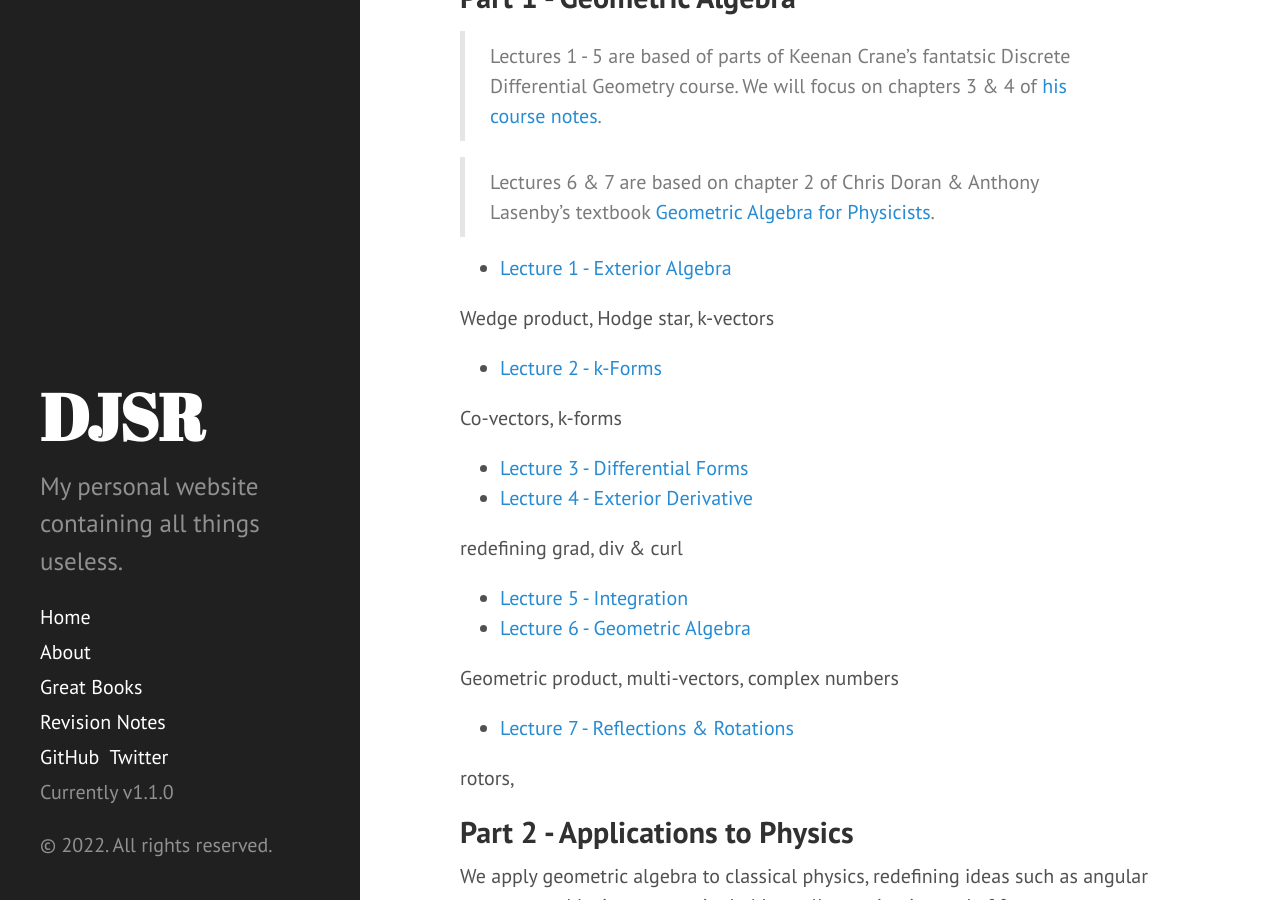
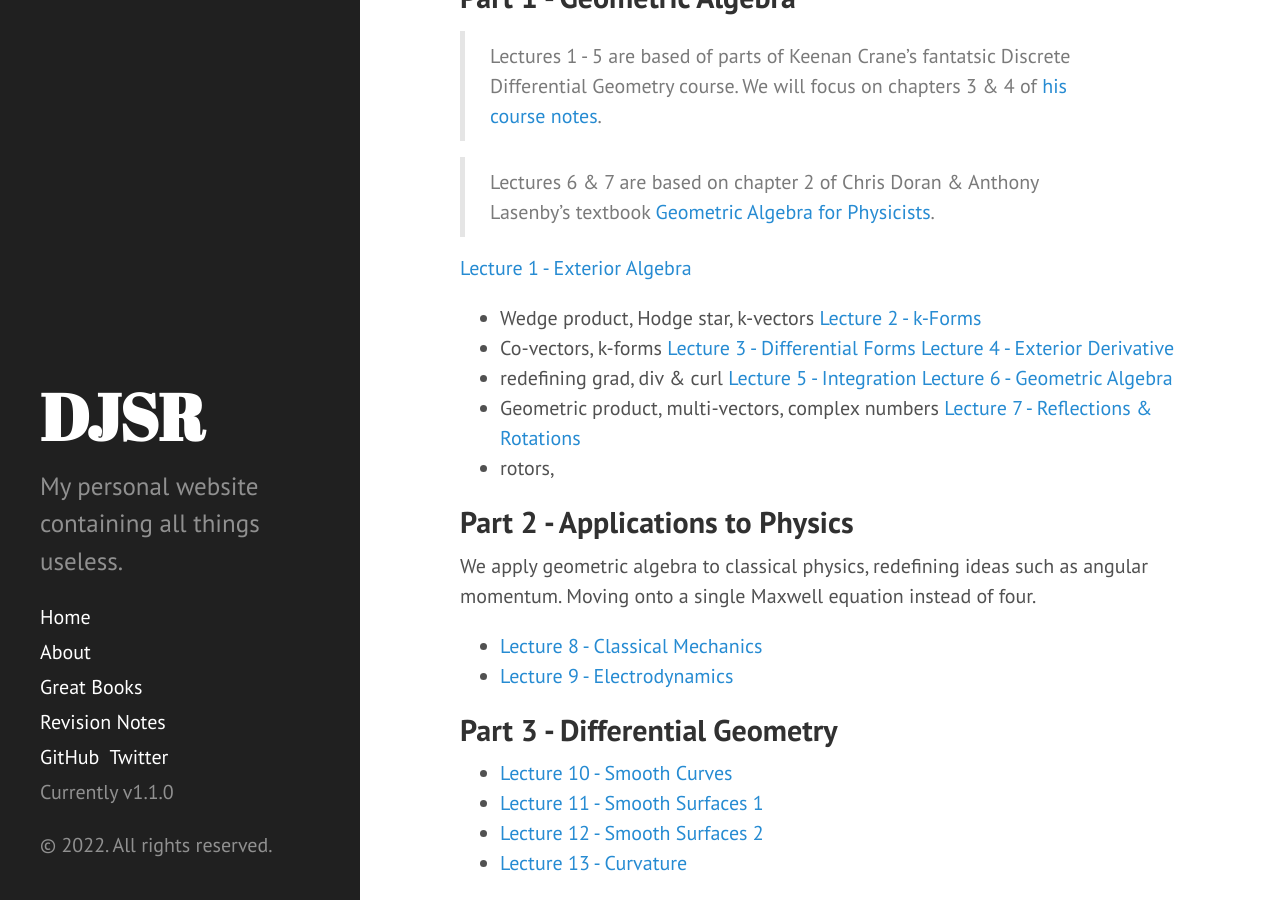
Before and after one commit to dansomrob/dansomrob.github.io, a Jekyll site: the page built from assets/Geometric_Algebra/index.md, in a window 1280 px wide and 900 px high, scrolled down 319 px. Built offline with Jekyll 4.4.1, drawn with Linux system fonts in a browser that asks for light colours.

```diff
--- a/assets/Geometric_Algebra/index.md
+++ b/assets/Geometric_Algebra/index.md
@@ -10,23 +10,18 @@ I've decided to teach myself Geometric Algebra & Differential Geometry focusing
 
 > Lectures 6 & 7 are based on chapter 2 of Chris Doran & Anthony Lasenby's textbook [Geometric Algebra for Physicists]( {{site.url}}/assets/Geometric_Algebra/GAforPhysics.pdf).
 
-  - [Lecture 1 - Exterior Algebra]({{ site.url }}/assets/Geometric_Algebra/Lectures/L1.pdf)
-
-  Wedge product, Hodge star, k-vectors
-  - [Lecture 2 - k-Forms]({{ site.url }}/assets/Geometric_Algebra/Lectures/L2.pdf)
-
-  Co-vectors, k-forms
-  - [Lecture 3 - Differential Forms]({{ site.url }}/assets/Geometric_Algebra/Lectures/L3.pdf)
-  - [Lecture 4 - Exterior Derivative]({{ site.url }}/assets/Geometric_Algebra/Lectures/L4.pdf)
-
-  redefining grad, div & curl
-  - [Lecture 5 - Integration]({{ site.url }}/assets/Geometric_Algebra/Lectures/L5.pdf)
-  - [Lecture 6 - Geometric Algebra]({{ site.url }}/assets/Geometric_Algebra/Lectures/L6.pdf)
-
-  Geometric product, multi-vectors, complex numbers
-  - [Lecture 7 - Reflections & Rotations]({{ site.url }}/assets/Geometric_Algebra/Lectures/L7.pdf)
-
-  rotors,
+[Lecture 1 - Exterior Algebra]({{ site.url }}/assets/Geometric_Algebra/Lectures/L1.pdf)
+  - Wedge product, Hodge star, k-vectors
+[Lecture 2 - k-Forms]({{ site.url }}/assets/Geometric_Algebra/Lectures/L2.pdf)
+  - Co-vectors, k-forms
+[Lecture 3 - Differential Forms]({{ site.url }}/assets/Geometric_Algebra/Lectures/L3.pdf)
+[Lecture 4 - Exterior Derivative]({{ site.url }}/assets/Geometric_Algebra/Lectures/L4.pdf)
+  - redefining grad, div & curl
+[Lecture 5 - Integration]({{ site.url }}/assets/Geometric_Algebra/Lectures/L5.pdf)
+[Lecture 6 - Geometric Algebra]({{ site.url }}/assets/Geometric_Algebra/Lectures/L6.pdf)
+  - Geometric product, multi-vectors, complex numbers
+[Lecture 7 - Reflections & Rotations]({{ site.url }}/assets/Geometric_Algebra/Lectures/L7.pdf)
+  - rotors,
 <h2>Part 2 - Applications to Physics</h2>
 We apply geometric algebra to classical physics, redefining ideas such as angular momentum. Moving onto a single Maxwell equation instead of four.
   - [Lecture 8 - Classical Mechanics]({{ site.url }}/assets/Geometric_Algebra/Lectures/L8.pdf)
```
